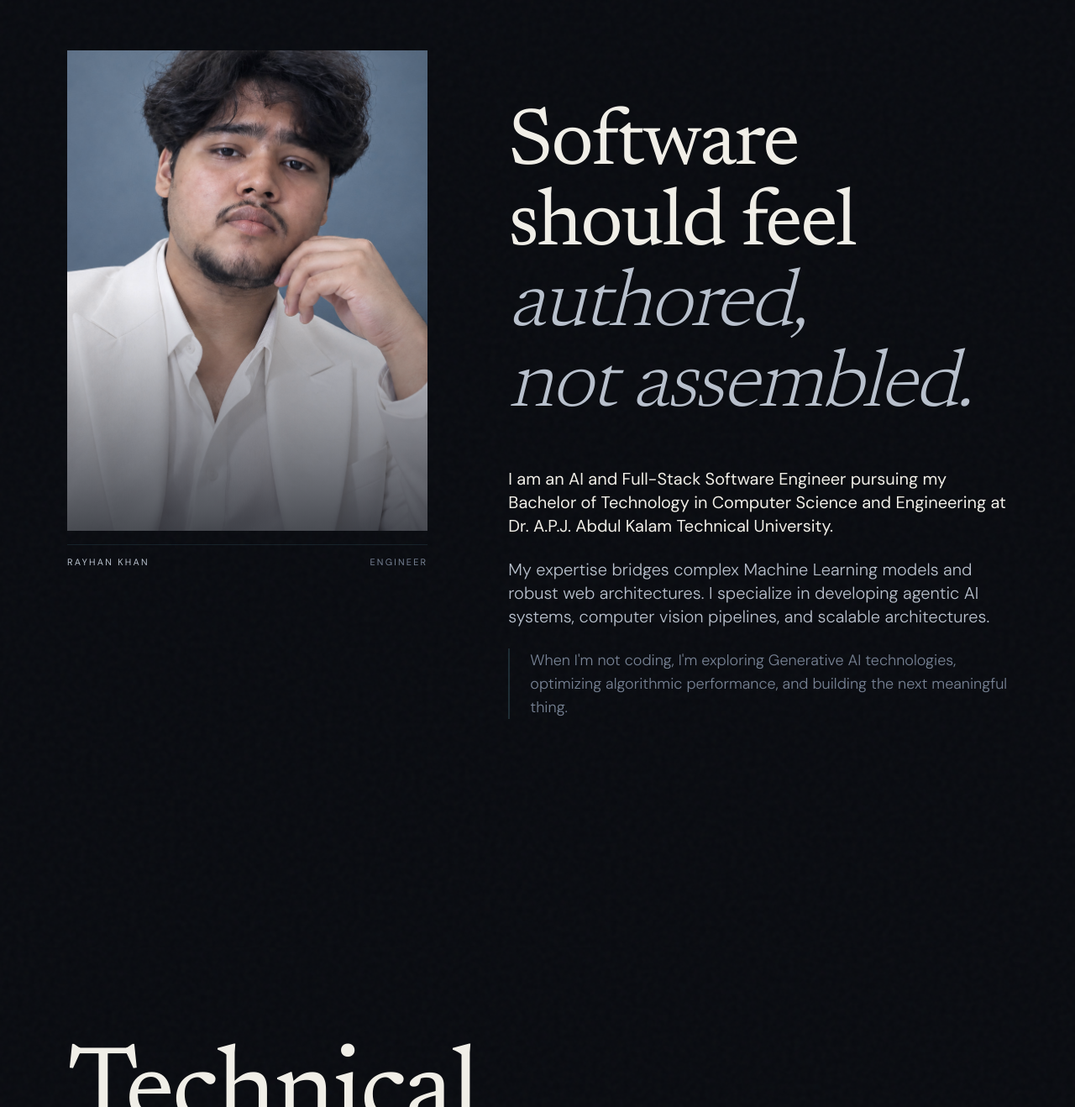
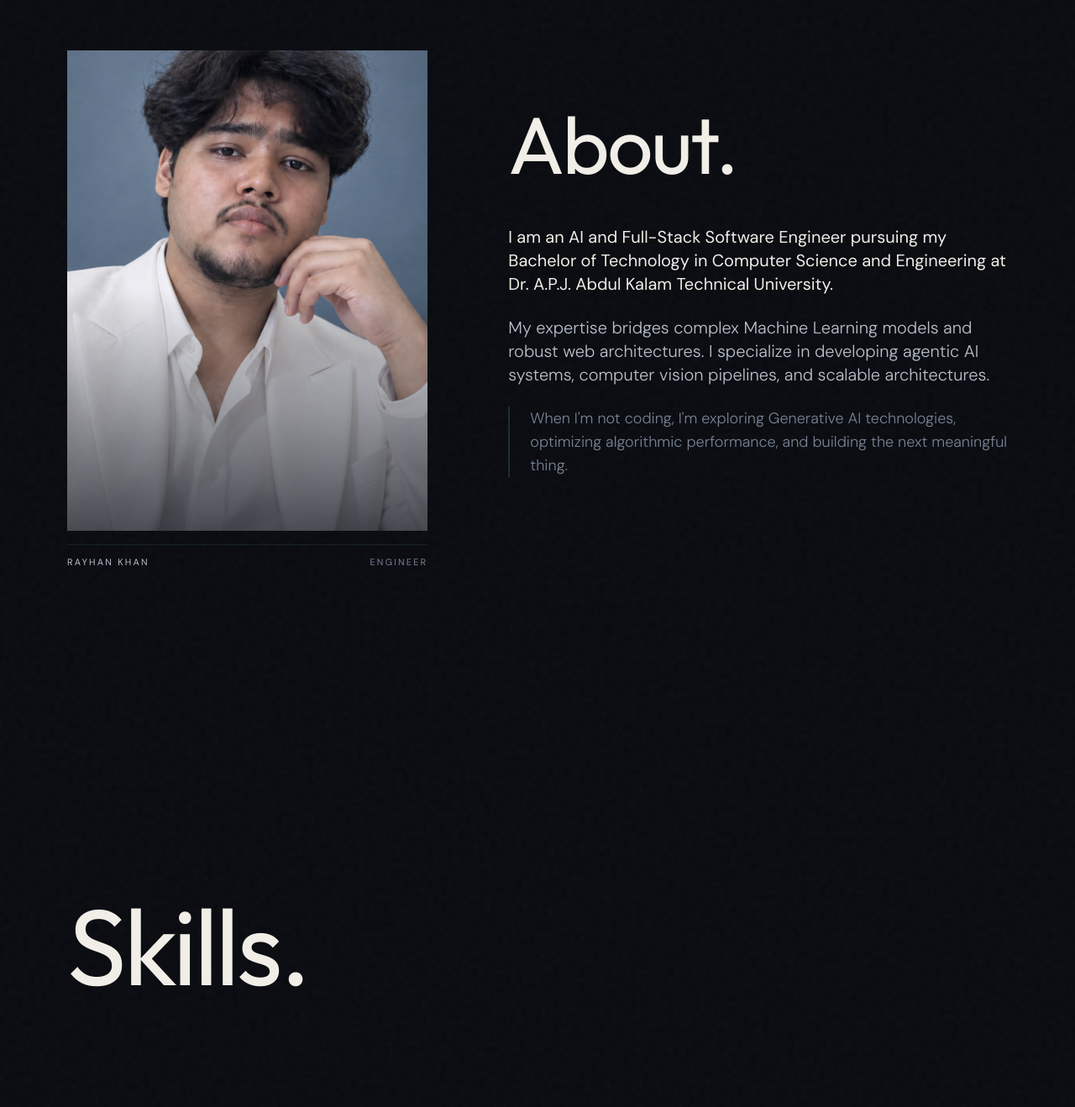
Before and after one commit to Rayhan-099/portfolio, a Next.js app: page / in a window 1280 px wide. Shown: the part 1432-2750 px from the top of the page at 84% size. Built offline with nearby package versions, Linux system fonts and the light colour scheme.

Commit message:
fix: normalize section titles, remove cringe copy, update font to Outfit and remove mist overlay

```diff
--- a/src/app/layout.tsx
+++ b/src/app/layout.tsx
@@ -1,10 +1,10 @@
 import type { Metadata, Viewport } from "next";
-import { DM_Sans, Newsreader, JetBrains_Mono } from "next/font/google";
+import { DM_Sans, Outfit, JetBrains_Mono } from "next/font/google";
 import "./globals.css";
 import { SmoothScroll } from "@/components/ui/SmoothScroll";
 
 const sans = DM_Sans({ subsets: ["latin"], variable: "--font-sans" });
-const display = Newsreader({ subsets: ["latin"], style: ["normal", "italic"], weight: ["300", "400", "500", "600"], variable: "--font-display" });
+const display = Outfit({ subsets: ["latin"], weight: ["300", "400", "500", "600"], variable: "--font-display" });
 const mono = JetBrains_Mono({ subsets: ["latin"], variable: "--font-mono" });
 
 export const metadata: Metadata = {
--- a/src/components/effects/GlobalScene.tsx
+++ b/src/components/effects/GlobalScene.tsx
@@ -7,7 +7,7 @@ import * as THREE from "three";
 
 function DustMotes() {
   const pointsRef = useRef<THREE.Points>(null);
-  const count = 600;
+  const count = 200;
 
   const positions = useMemo(() => {
     const p = new Float32Array(count * 3);
@@ -34,7 +34,7 @@ function DustMotes() {
         size={0.015}
         sizeAttenuation={true}
         depthWrite={false}
-        opacity={0.3}
+        opacity={0.15}
         blending={THREE.AdditiveBlending}
       />
     </Points>
--- a/src/components/sections/About.tsx
+++ b/src/components/sections/About.tsx
@@ -81,9 +81,7 @@ export function About() {
               variants={revealVariants}
               custom={0}
             >
-              Software should feel <br />
-              <span className="italic text-[#B8C0CC] font-light">authored,</span> <br className="hidden md:block" />
-              <span className="italic text-[#B8C0CC] font-light">not assembled.</span>
+              About.
             </motion.h2>
 
             <div className="flex flex-col gap-6 max-w-2xl">
--- a/src/components/sections/Contact.tsx
+++ b/src/components/sections/Contact.tsx
@@ -37,9 +37,7 @@ export function Contact() {
             variants={fadeUp} custom={0}
             className="font-display text-[clamp(3.5rem,12vw,14rem)] text-[#F0EEE7] leading-[0.85] tracking-tight mb-12"
           >
-            LET&apos;S BUILD <br />
-            <span className="italic text-[#B8C0CC] font-light">SOMETHING</span> <br />
-            <span className="italic text-[#8DEBFF]">INTELLIGENT.</span>
+            Contact.
           </motion.h2>
         </motion.div>
 
--- a/src/components/sections/Experience.tsx
+++ b/src/components/sections/Experience.tsx
@@ -36,8 +36,7 @@ export function Experience() {
             variants={fadeUp} custom={0}
             className="font-display text-6xl md:text-8xl lg:text-9xl text-[#F0EEE7] leading-[0.85] tracking-tight"
           >
-            Engineering <br />
-            <span className="italic text-[#778294]">Timeline.</span>
+            Experience.
           </motion.h2>
         </motion.div>
 
--- a/src/components/sections/Hero.tsx
+++ b/src/components/sections/Hero.tsx
@@ -93,10 +93,7 @@ export function Hero() {
       {/* Bottom gradient to blend into next section */}
       <div className="absolute inset-x-0 bottom-0 h-[40%] z-10 bg-gradient-to-t from-[#080A0F] via-[#080A0F]/60 to-transparent pointer-events-none" />
 
-      {/* Cherry blossom foreground layer — subtle depth */}
-      <motion.div style={{ opacity, y: useTransform(scrollYProgress, [0, 1], ["0%", "-5%"]) }} className="absolute top-0 right-0 w-[50vw] h-[60vh] z-[5] pointer-events-none opacity-20 mix-blend-screen">
-        <img src="/media/atmosphere/mist.png" alt="" className="w-full h-full object-cover object-right-top" />
-      </motion.div>
+
 
       {/* Main Content — positioned at bottom for cinematic weight */}
       <motion.div
--- a/src/components/sections/Projects.tsx
+++ b/src/components/sections/Projects.tsx
@@ -130,7 +130,7 @@ export function Projects() {
                 className="font-display text-5xl md:text-7xl text-[#F0EEE7] leading-[0.9] tracking-tight"
               >
                 Current <br/>
-                <span className="italic text-[#778294]">Capital</span>
+                <span className="text-[#778294]">Capital</span>
               </motion.h3>
               <motion.span variants={fadeUp} custom={0.1} className="font-sans text-lg text-[#8DEBFF] italic">
                 Finance Manager
@@ -194,7 +194,7 @@ export function Projects() {
                 className="font-display text-4xl md:text-6xl text-[#F0EEE7] leading-[0.95] tracking-tight"
               >
                 Health <br/>
-                <span className="italic text-[#778294]">Assistant</span>
+                <span className="text-[#778294]">Assistant</span>
               </motion.h3>
               <motion.p
                 variants={fadeUp} custom={0.15}
@@ -223,7 +223,7 @@ export function Projects() {
               <span className="font-sans text-[11px] tracking-[0.4em] uppercase text-[#8DEBFF]/60 block mb-4">04 / {String(total).padStart(2, "0")}</span>
               <h3 className="font-display text-4xl md:text-6xl lg:text-7xl text-[#F0EEE7] tracking-tight">
                 Real-Time Hand <br className="hidden md:block" />
-                <span className="italic text-[#778294]">Tracking Visualizer</span>
+                <span className="text-[#778294]">Tracking Visualizer</span>
               </h3>
             </motion.div>
 
--- a/src/components/sections/Skills.tsx
+++ b/src/components/sections/Skills.tsx
@@ -61,8 +61,7 @@ export function Skills() {
             variants={fadeUp} custom={0}
             className="font-display text-6xl md:text-8xl lg:text-9xl text-[#F0EEE7] leading-[0.85] tracking-tight"
           >
-            Technical <br />
-            <span className="italic text-[#778294]">Taxonomy.</span>
+            Skills.
           </motion.h2>
         </motion.div>
 
@@ -85,7 +84,7 @@ export function Skills() {
                 </motion.span>
                 <motion.h3
                   variants={fadeUp} custom={0.08}
-                  className="font-display text-5xl md:text-7xl text-[#F0EEE7] italic leading-[0.9]"
+                  className="font-display text-5xl md:text-7xl text-[#F0EEE7] leading-[0.9]"
                 >
                   {category.title}
                 </motion.h3>
```
Also changed, not shown: src/components/sections/Certifications.tsx (+5 -5 lines).
